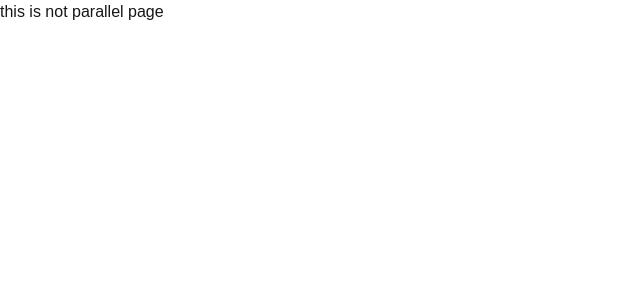
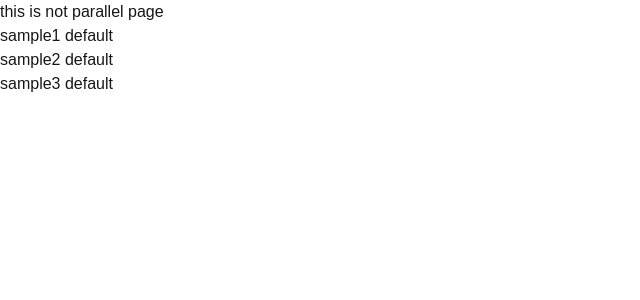
Before and after one commit to ShSato4JPN/sandbox-nextjs, a Next.js app: page /sandbox/parallel-route/not-parallel in a window 1280 px wide. Shown: the top 300 px of the page, without its empty margins (0-640 px from the left). Built offline with nearby package versions, Linux system fonts and the light colour scheme.

Commit message:
fix: parallel route defaults

```diff
--- a/src/app/sandbox/parallel-route/@sample1/default.tsx
+++ b/src/app/sandbox/parallel-route/@sample1/default.tsx
@@ -1,3 +1,3 @@
 export default function Default() {
-  return null;
+  return <div>sample1 default</div>;
 }
--- a/src/app/sandbox/parallel-route/@sample2/default.tsx
+++ b/src/app/sandbox/parallel-route/@sample2/default.tsx
@@ -1,3 +1,3 @@
 export default function Default() {
-  return null;
+  return <div>sample2 default</div>;
 }
--- a/src/app/sandbox/parallel-route/@sample3/default.tsx
+++ b/src/app/sandbox/parallel-route/@sample3/default.tsx
@@ -1,3 +1,3 @@
 export default function Default() {
-  return null;
+  return <div>sample3 default</div>;
 }
--- a/src/app/sandbox/parallel-route/not-parallel/page.tsx
+++ b/src/app/sandbox/parallel-route/not-parallel/page.tsx
@@ -1,3 +1,5 @@
 export default function Page() {
+  // Parallel Route は layout.ts と同じ階層にしか定義できないため
+  // layout.ts が無い場合は default.tsx がレンダリングされる
   return <div>this is not parallel page</div>;
 }
```
